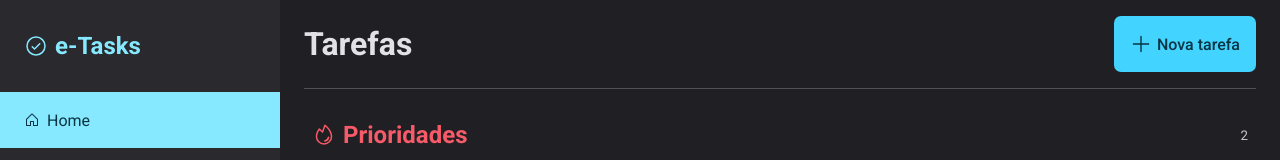
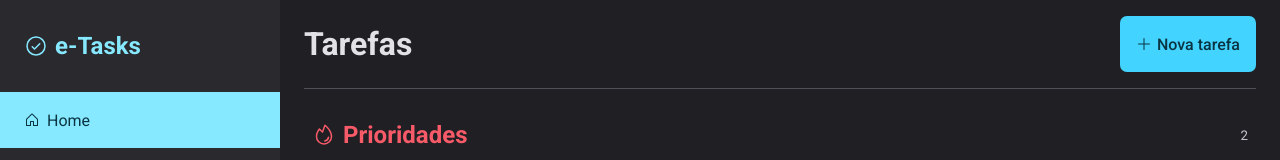
Before and after one commit to Neves-Rafael/Tasks-Responsive, a React (Vite) app: page / in a window 1280 px wide. Shown: the top 160 px of the page. Built offline with nearby package versions, Linux system fonts and the light colour scheme.

Commit message:
:lipstick: Style adjust button and input component

```diff
--- a/src/components/Button/styles.js
+++ b/src/components/Button/styles.js
@@ -1,14 +1,14 @@
-import styled from 'styled-components';
+import styled from "styled-components";
 
 export const Container = styled.button`
   background-color: ${({ theme }) => theme.COLORS.BLUE_300};
   color: ${({ theme }) => theme.COLORS.BLUE_600};
 
   border: 0;
-  height: 56px;
-  padding: 0 16px;
+  height: 3.5rem;
+  padding: 0 1rem;
   font-weight: 500;
-  border-radius: 7px;
+  border-radius: 0.43rem;
 
   display: flex;
   align-items: center;
@@ -16,10 +16,10 @@
   gap: 5px;
 
   > span {
-    font-size: 16px;
+    font-size: 1rem;
   }
 
   > svg {
-    font-size: 22px;
+    font-size: 1.37;
   }
 `;
--- a/src/components/Input/styles.js
+++ b/src/components/Input/styles.js
@@ -8,13 +8,13 @@
   background-color: ${({ theme }) => theme.COLORS.GRAY_700};
   color: ${({ theme }) => theme.COLORS.GRAY_100};
 
-  border-radius: 7px;
+  border-radius: 0.43rem;
 
   > input {
-    height: 56px;
+    height: 3.5rem;
     width: 100%;
-    font-size: 16px;
-    padding: 12px;
+    font-size: 1rem;
+    padding: 0.75rem;
 
     color: ${({ theme }) => theme.COLORS.GRAY_100};
     background: transparent;
@@ -26,8 +26,8 @@
   }
 
   > svg {
-    margin-left: 16px;
-    font-size: 24px;
+    margin-left: 1rem;
+    font-size: 1.5rem;
     color: ${({ theme }) => theme.COLORS.GRAY_400};
   }
 `;
```
